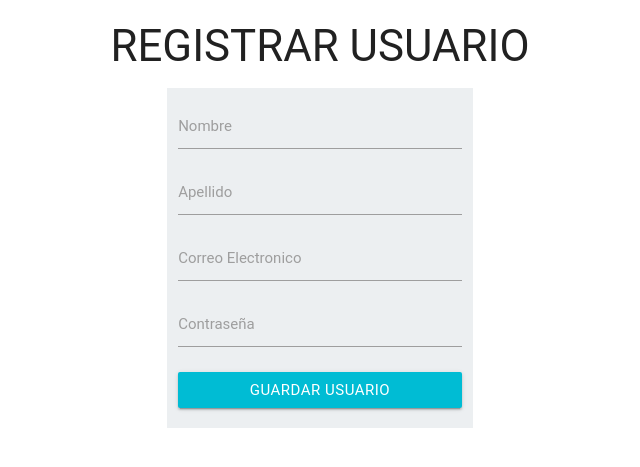
After one commit to UX-Code/login-simple, a PHP site: template view/module/auth/register.php in a window 1280 px wide. The commit adds this page. Shown: the top 467 px of the page, without its empty margins (320-960 px from the left). Run offline with PHP 8.4, Linux system fonts and the light colour scheme; the template is opened without the code that fills it, so the values that code supplies are empty; some libraries are stand-ins or nearby versions; some web fonts are replaced.

Commit message:
Con Registro

```diff
--- a/controller/auth.controller.php
+++ b/controller/auth.controller.php
@@ -47,6 +47,7 @@ class AuthController{
          $_SESSION["user"]["email"] = $_POST["email"];
 
       }else{
+         $this->users->updateUserFail($data[0]);
          $return = array(false,"La contraseña no es la correcta");
       }
 
--- a/view/lib/parsley/es.js
+++ b/view/lib/parsley/es.js
@@ -13,7 +13,7 @@ Parsley.addMessages('es', {
     alphanum:     "Este valor debe ser alfanumérico."
   },
   notblank:       "Este valor no debe estar en blanco.",
-  required:       "Este valor es requerido.",
+  required:       "Este valor es requeridoooooo.",
   pattern:        "Este valor es incorrecto.",
   min:            "Este valor no debe ser menor que %s.",
   max:            "Este valor no debe ser mayor que %s.",
--- a/view/module/auth/index.php
+++ b/view/module/auth/index.php
@@ -20,6 +20,7 @@
         </div>
       </form>
     </div>
+    <div class="center"><a href="visitantes/registro">Registrar Usuario</a></div>
   </div>
 
 </div>
--- /dev/null
+++ b/view/module/auth/register.php
@@ -0,0 +1,33 @@
+<div class="row" id="pg-registro">
+  <h3 class="center-align">REGISTRAR USUARIO</h3>
+  <div class="col m4 offset-m4 blue-grey lighten-5">
+    <div class="row">
+      <form action="../guardar-visitante" id="frmLogin" method="post" data-parsley-validate>
+        <div class="input-field col s12">
+          <input  id="txtname" type="text" class="validate" name="data[]" required="required">
+          <label for="txtname">Nombre</label>
+         </div>
+
+         <div class="input-field col s12">
+           <input  id="txtlastName" type="text" class="validate" name="data[]" required="required">
+           <label for="txtlastName">Apellido</label>
+          </div>
+
+        <div class="input-field col s12">
+          <input  id="txtemail" type="email" class="validate" name="data[]" required="required">
+          <label for="txtemail">Correo Electronico</label>
+         </div>
+
+        <div class="input-field col s12">
+          <input  id="txtpass" type="password" class="validate" name="data[]" required="required">
+          <label for="txtpass">Contraseña</label>
+        </div>
+
+        <div class="col s12">
+          <button type="submit" class="btn cyan waves-effect waves-light" style="width:100%; margin-top:20px" id="btnRegistro">GUARDAR USUARIO</button>
+        </div>
+      </form>
+    </div>
+  </div>
+
+</div>
```
Also changed, not shown: controller/users.controller.php (added, +31 -0 lines), controller/views.controller.php (+7 -0 lines), model/user.model.php (+36 -0 lines).
